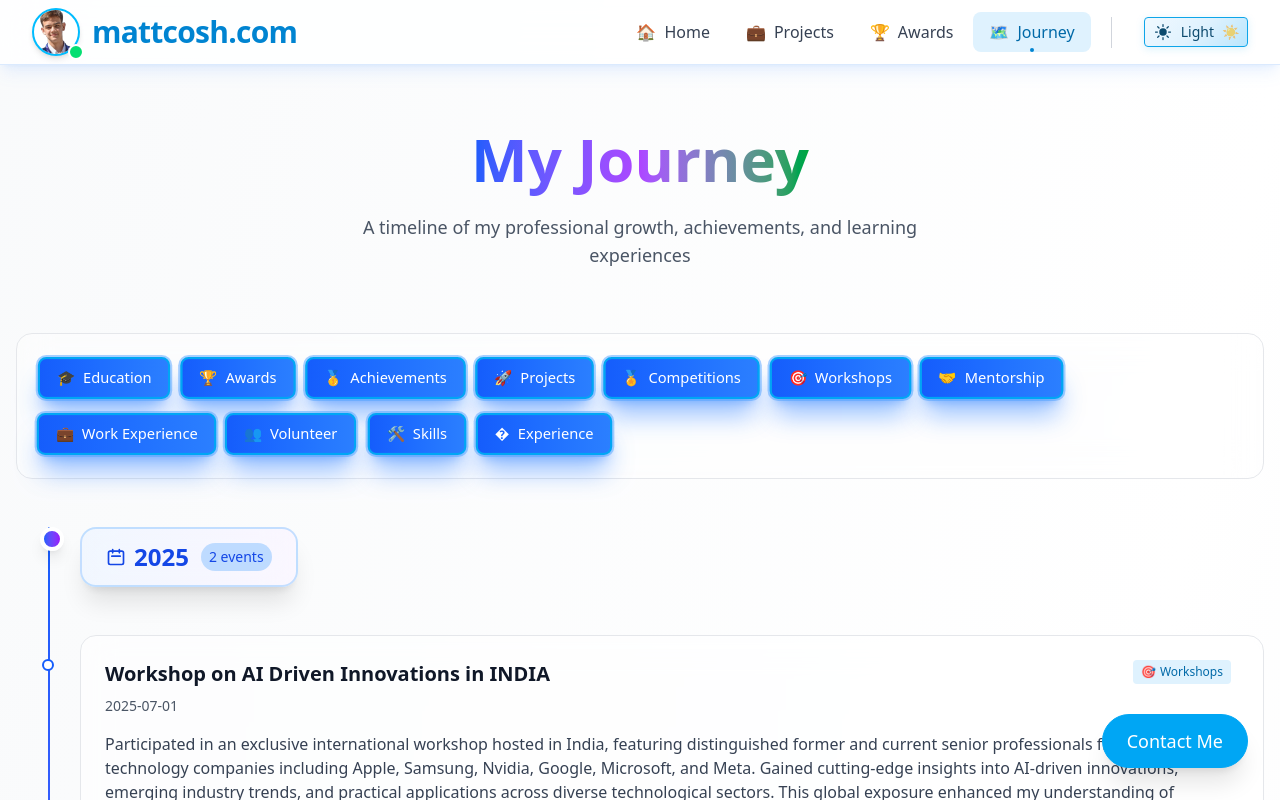
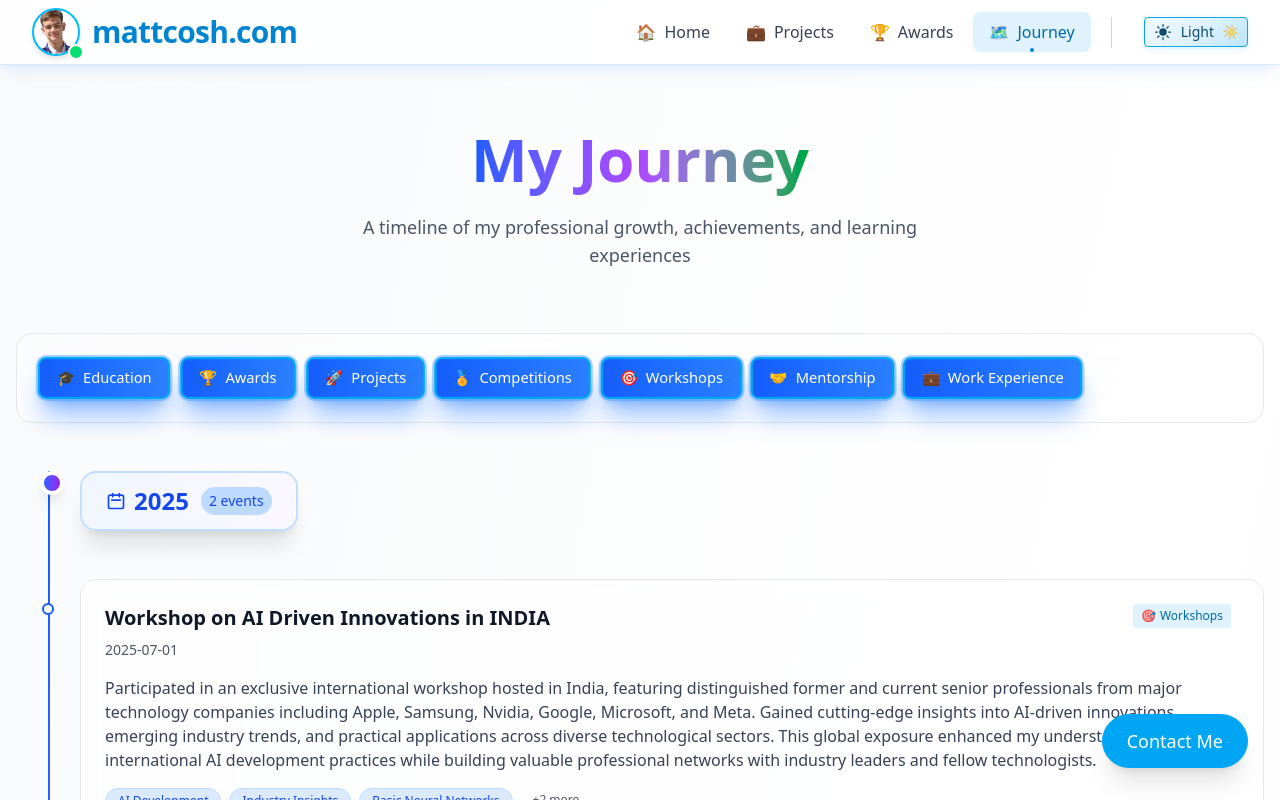
Before and after one commit to TheUnknown550/PortfolioWebsite, a React (Vite) app: page /roadmap in a window 1280 px wide. Shown: the top 800 px of the page. Built offline with nearby package versions, Linux system fonts and the light colour scheme.

Commit message:
Remove extra categories

```diff
--- a/src/Roadmap.tsx
+++ b/src/Roadmap.tsx
@@ -21,15 +21,11 @@ interface RoadmapProps {
 const categories = [
   { value: "education", label: "Education", icon: "🎓" },
   { value: "award", label: "Awards", icon: "🏆" },
-  { value: "achievement", label: "Achievements", icon: "🥇" },
   { value: "project", label: "Projects", icon: "🚀" },
   { value: "competition", label: "Competitions", icon: "🏅" },
   { value: "workshop", label: "Workshops", icon: "🎯" },
   { value: "mentorship", label: "Mentorship", icon: "🤝" },
-  { value: "work", label: "Work Experience", icon: "💼" },
-  { value: "volunteer", label: "Volunteer", icon: "👥" },
-  { value: "skill", label: "Skills", icon: "🛠️" },
-  { value: "experience", label: "Experience", icon: "�" }
+  { value: "work", label: "Work Experience", icon: "💼" }
 ];
 
 const getCategoryInfo = (cat: string) =>
@@ -39,15 +35,11 @@ const categoryColor = (cat: string, theme: string) => {
   const colors: Record<string, string> = {
     education: theme === "dark" ? "bg-blue-600/20 text-blue-300 border-blue-600/30" : "bg-blue-100 text-blue-700 border-blue-200",
     award: theme === "dark" ? "bg-yellow-600/20 text-yellow-300 border-yellow-600/30" : "bg-yellow-100 text-yellow-700 border-yellow-200",
-    achievement: theme === "dark" ? "bg-green-600/20 text-green-300 border-green-600/30" : "bg-green-100 text-green-700 border-green-200",
     project: theme === "dark" ? "bg-purple-600/20 text-purple-300 border-purple-600/30" : "bg-purple-100 text-purple-700 border-purple-200",
     competition: theme === "dark" ? "bg-orange-600/20 text-orange-300 border-orange-600/30" : "bg-orange-100 text-orange-700 border-orange-200",
     workshop: theme === "dark" ? "bg-cyan-600/20 text-cyan-300 border-cyan-600/30" : "bg-cyan-100 text-cyan-700 border-cyan-200",
     mentorship: theme === "dark" ? "bg-emerald-600/20 text-emerald-300 border-emerald-600/30" : "bg-emerald-100 text-emerald-700 border-emerald-200",
-    work: theme === "dark" ? "bg-slate-600/20 text-slate-300 border-slate-600/30" : "bg-slate-100 text-slate-700 border-slate-200",
-    volunteer: theme === "dark" ? "bg-pink-600/20 text-pink-300 border-pink-600/30" : "bg-pink-100 text-pink-700 border-pink-200",
-    skill: theme === "dark" ? "bg-indigo-600/20 text-indigo-300 border-indigo-600/30" : "bg-indigo-100 text-indigo-700 border-indigo-200",
-    experience: theme === "dark" ? "bg-teal-600/20 text-teal-300 border-teal-600/30" : "bg-teal-100 text-teal-700 border-teal-200"
+    work: theme === "dark" ? "bg-slate-600/20 text-slate-300 border-slate-600/30" : "bg-slate-100 text-slate-700 border-slate-200"
   };
   return colors[cat] || (theme === "dark" ? "bg-gray-600/20 text-gray-300 border-gray-600/30" : "bg-gray-100 text-gray-700 border-gray-200");
 };
```
